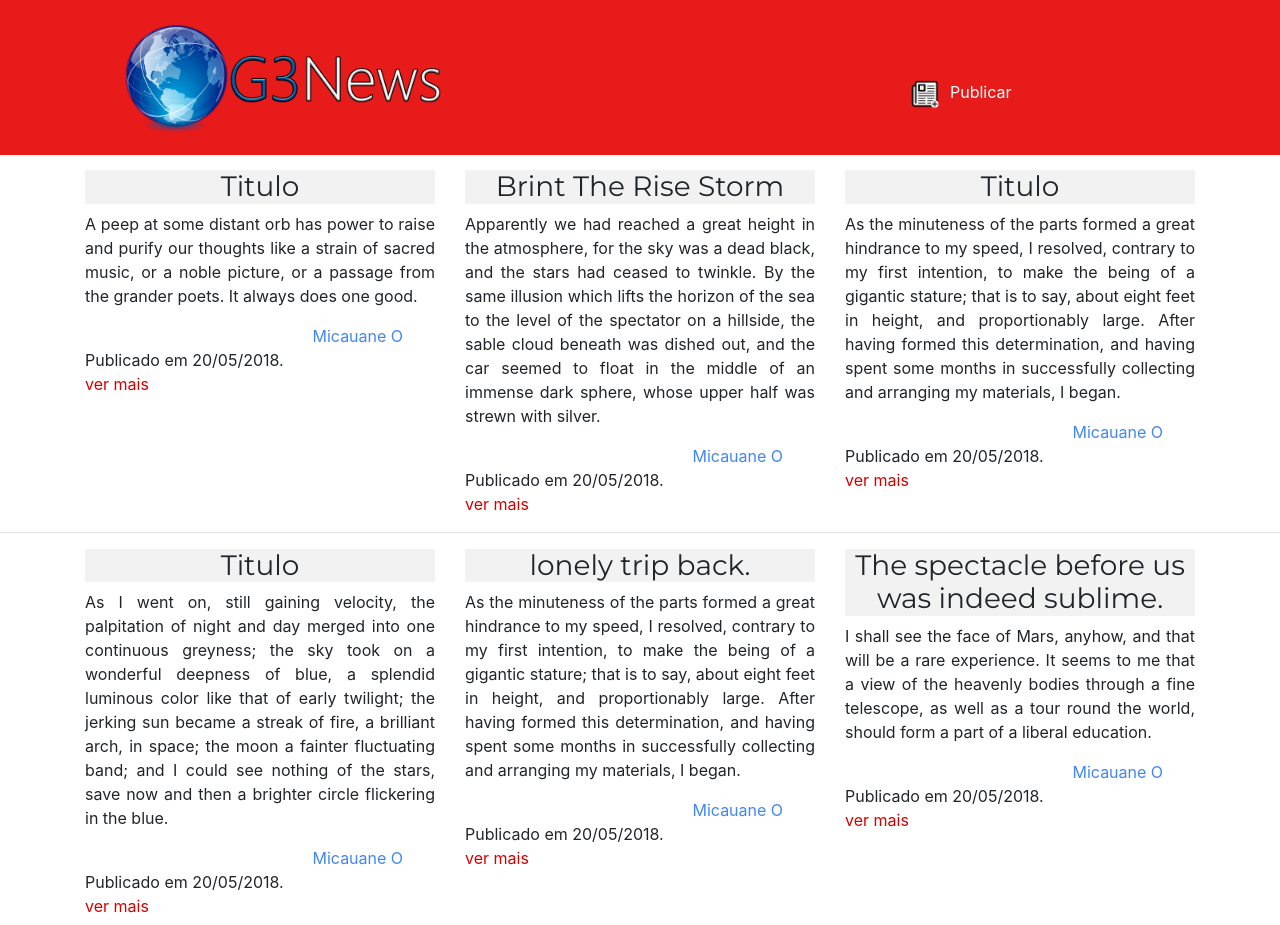
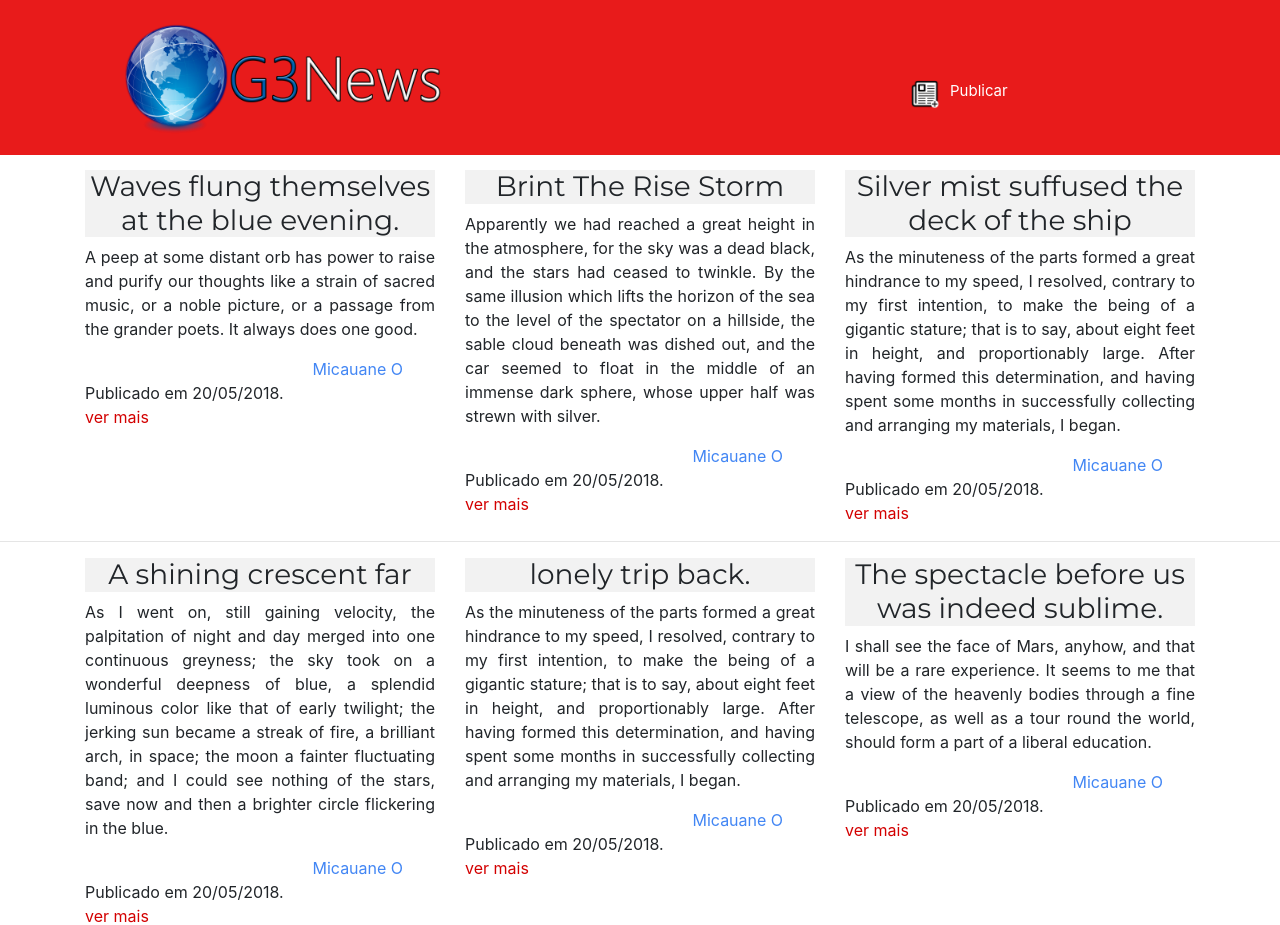
Before and after one commit to Micauane/TecInfG3, a PHP site: page /index.html in a window 1280 px wide. Shown: the top 925 px of the page. Run offline with PHP 8.4, Linux system fonts and the light colour scheme.

Commit message:
css
Titulo de novo

```diff
--- a/css/style.css
+++ b/css/style.css
@@ -26,11 +26,14 @@ color: #ffffff;
 position: absolute;
 top: 80px;
 left: 120px;
+font-size: 15px;
 }
 
 .cabecalho a:hover{
 color:#000000;
 text-decoration: none;
+font-size: 18px;
+font-weight: bold;
 }
 
 #01 p{
--- a/index.html
+++ b/index.html
@@ -24,7 +24,7 @@
     <div class="container">
       <div class="row">
         <div class="col">
-          <h3 class="Titulo">Titulo</h3>
+          <h3 class="Titulo">Waves flung themselves at the blue evening.</h3>
           <p class="paragrafo">A peep at some distant orb has power to raise and purify our thoughts like a strain of sacred music, or a noble picture, or a passage from the grander poets. It always does one good.</p>
           <span>Micauane O</span>
           <br>Publicado em 20/05/2018.
@@ -38,7 +38,7 @@
           <br> <a href="#">ver mais</a>
       </div>
       <div class="col">
-        <h3 class="Titulo">Titulo</h3>
+        <h3 class="Titulo">Silver mist suffused the deck of the ship</h3>
         <p class="paragrafo">As the minuteness of the parts formed a great hindrance to my speed, I resolved, contrary to my first intention, to make the being of a gigantic stature; that is to say, about eight feet in height, and proportionably large. After having formed this determination, and having spent some months in successfully collecting and arranging my materials, I began.</p>
         <span>Micauane O</span>
         <br>Publicado em 20/05/2018.
@@ -50,7 +50,7 @@
     <div class="container">
       <div class="row">
         <div class="col">
-          <h3 class="Titulo">Titulo</h3>
+          <h3 class="Titulo">A shining crescent far</h3>
           <p class="paragrafo">As I went on, still gaining velocity, the palpitation of night and day merged into one continuous greyness; the sky took on a wonderful deepness of blue, a splendid luminous color like that of early twilight; the jerking sun became a streak of fire, a brilliant arch, in space; the moon a fainter fluctuating band; and I could see nothing of the stars, save now and then a brighter circle flickering in the blue.</p>
           <span>Micauane O</span>
           <br>Publicado em 20/05/2018.
```
